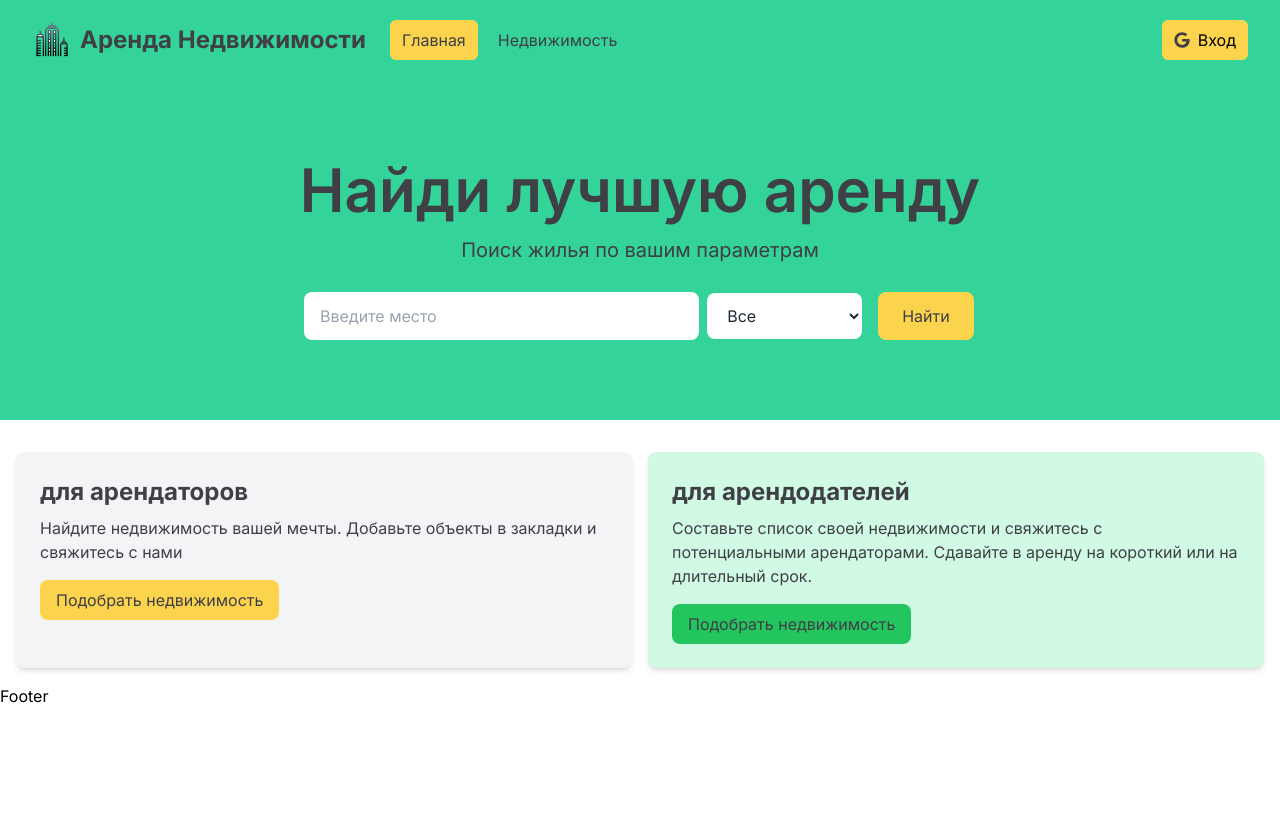
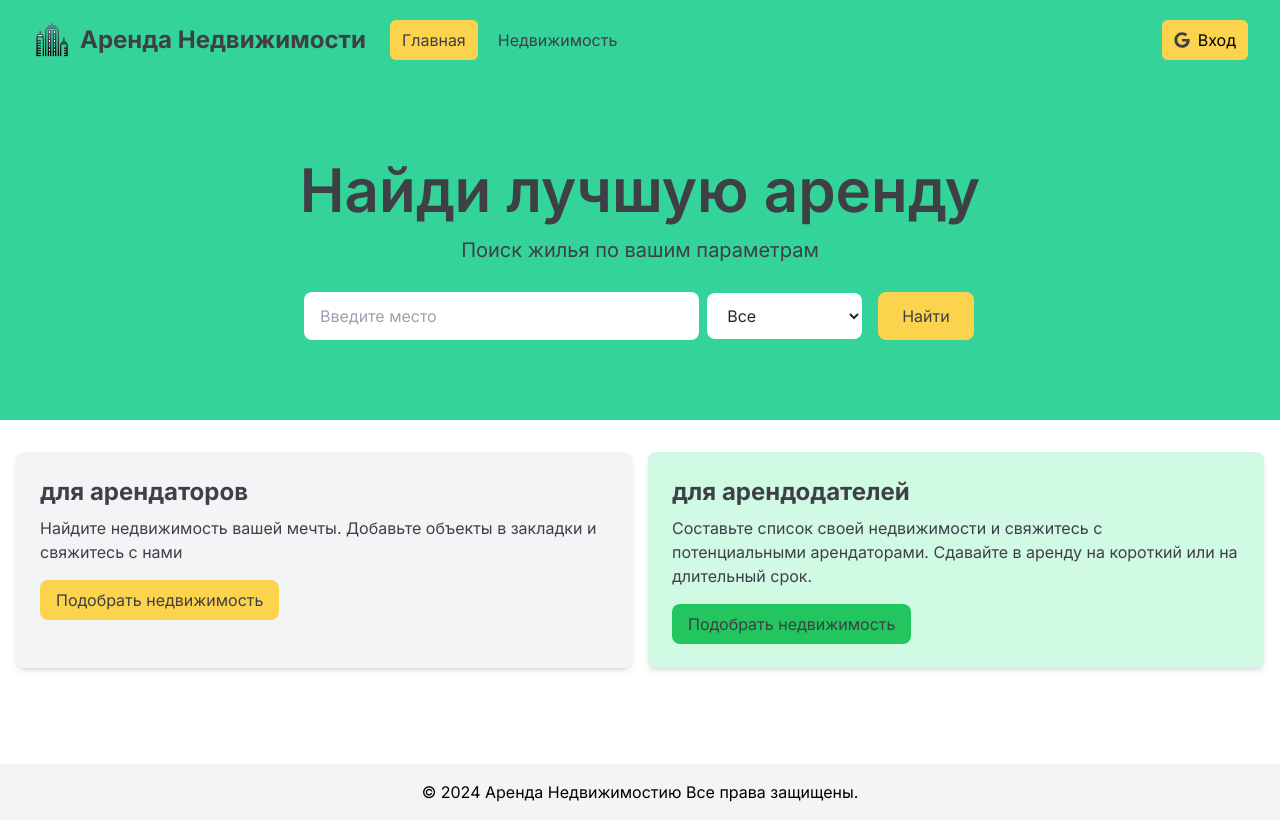
Before and after one commit to MikeSaburov/next_learn, a Next.js app: page / in a window 1280 px wide. Built offline with nearby package versions, Linux system fonts and the light colour scheme.

Commit message:
верстка Footer

```diff
--- a/components/Footer.jsx
+++ b/components/Footer.jsx
@@ -1,5 +1,13 @@
 const Footer = () => {
-  return <div>Footer</div>;
+  const currentYear = new Date().getFullYear();
+
+  return (
+    <footer className="bg-gray-100 py-4 mt-20">
+      <div className="container mx-auto text-center px-4">
+        <p>&copy; {currentYear} Аренда Недвижимостию Все права защищены.</p>
+      </div>
+    </footer>
+  );
 };
 
 export default Footer;
```
